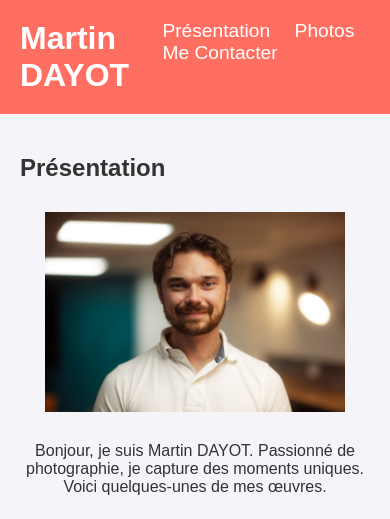
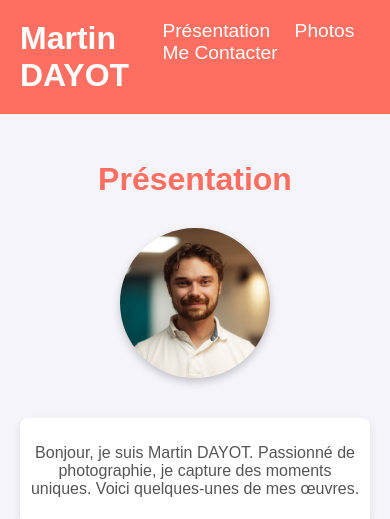
Before and after one commit to Nawaank/PortFolio, a PHP site: page /pages/presentation.php in a window 390 px wide. Shown: the top 519 px of the page. Run offline with PHP 8.4, Linux system fonts and the light colour scheme.

Commit message:
css presentation

```diff
--- /dev/null
+++ b/assets/css/presentation.css
@@ -0,0 +1,84 @@
+/* Style de base pour le corps de la page */
+body {
+    font-family: Arial, sans-serif;
+    background-color: #f4f4f9; /* Couleur de fond claire */
+    color: #333;
+    margin: 0;
+    padding: 0;
+}
+
+/* Style pour le contenu de la page */
+.content {
+    max-width: 900px;
+    margin: 0 auto;
+    padding: 20px;
+}
+
+/* Titre de la page */
+.content h2 {
+    text-align: center;
+    color: #FF6F61; /* Ton chaud pastel pour le titre */
+    font-size: 2.5em;
+    margin-bottom: 20px;
+}
+
+/* Conteneur de la présentation */
+.presentation {
+    display: flex;
+    flex-direction: column;
+    align-items: center;
+    gap: 20px;
+}
+
+/* Style pour la photo de profil */
+.photo-profil {
+    width: 200px;
+    height: 200px;
+    border-radius: 50%; /* Forme ronde pour la photo de profil */
+    object-fit: cover;
+    box-shadow: 0px 4px 8px rgba(0, 0, 0, 0.2);
+    margin-bottom: 20px;
+}
+
+/* Style pour la description */
+.description {
+    max-width: 600px;
+    text-align: center;
+    font-size: 1.1em;
+    color: #555;
+    padding: 10px;
+    background-color: #ffffff; /* Fond blanc pour contraster */
+    box-shadow: 0px 4px 8px rgba(0, 0, 0, 0.1);
+    border-radius: 8px;
+}
+
+/* Style pour les images d'illustration */
+.photo-illustration {
+    width: 100%;
+    max-width: 600px;
+    height: auto;
+    margin-top: 10px;
+    border-radius: 10px;
+    object-fit: cover;
+    box-shadow: 0px 4px 8px rgba(0, 0, 0, 0.15);
+}
+
+/* Style responsive pour écrans plus petits */
+@media (max-width: 768px) {
+    .content h2 {
+        font-size: 2em;
+    }
+
+    .photo-profil {
+        width: 150px;
+        height: 150px;
+    }
+
+    .photo-illustration {
+        max-width: 90%;
+    }
+
+    .description {
+        font-size: 1em;
+    }
+}
--- a/pages/presentation.php
+++ b/pages/presentation.php
@@ -1,4 +1,5 @@
 <?php include('../header.php'); ?>
+<link rel="stylesheet" href="../assets/css/presentation.css">
 
 <div class="content">
     <h2>Présentation</h2>
```
